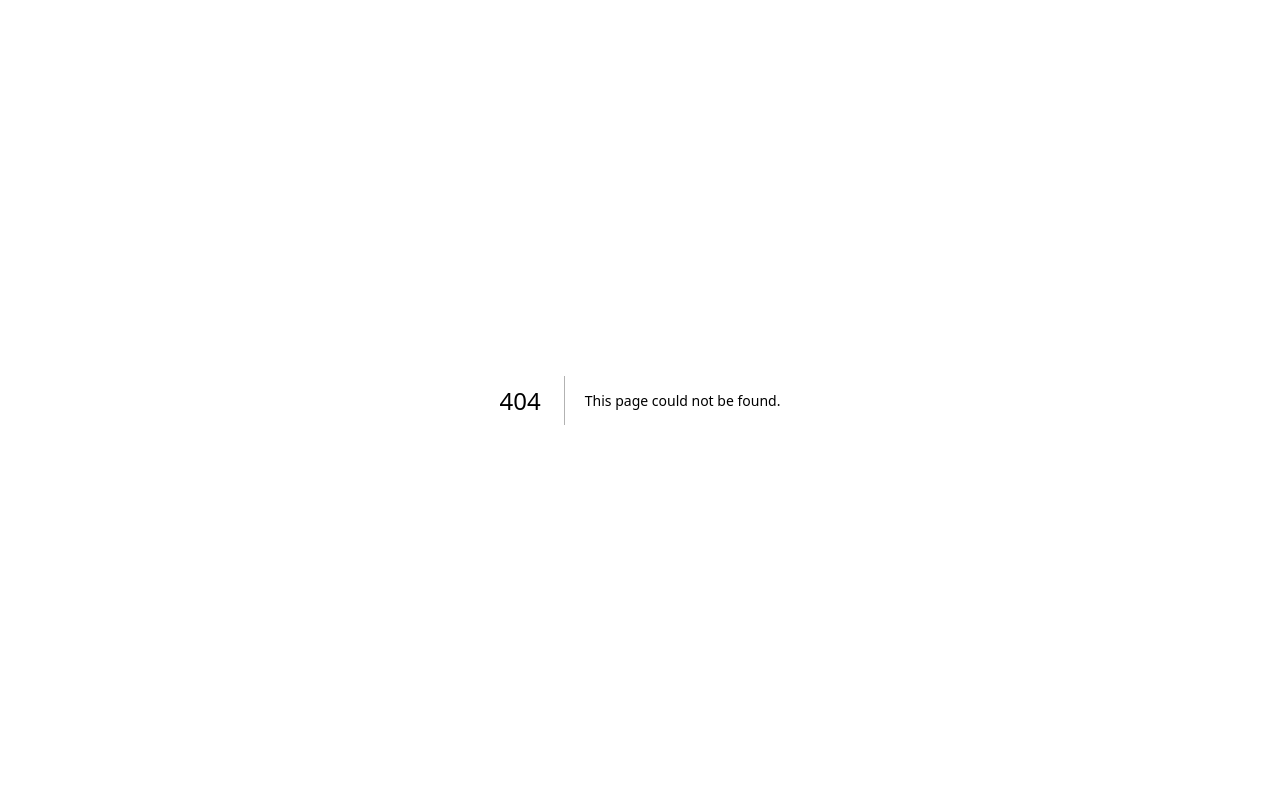
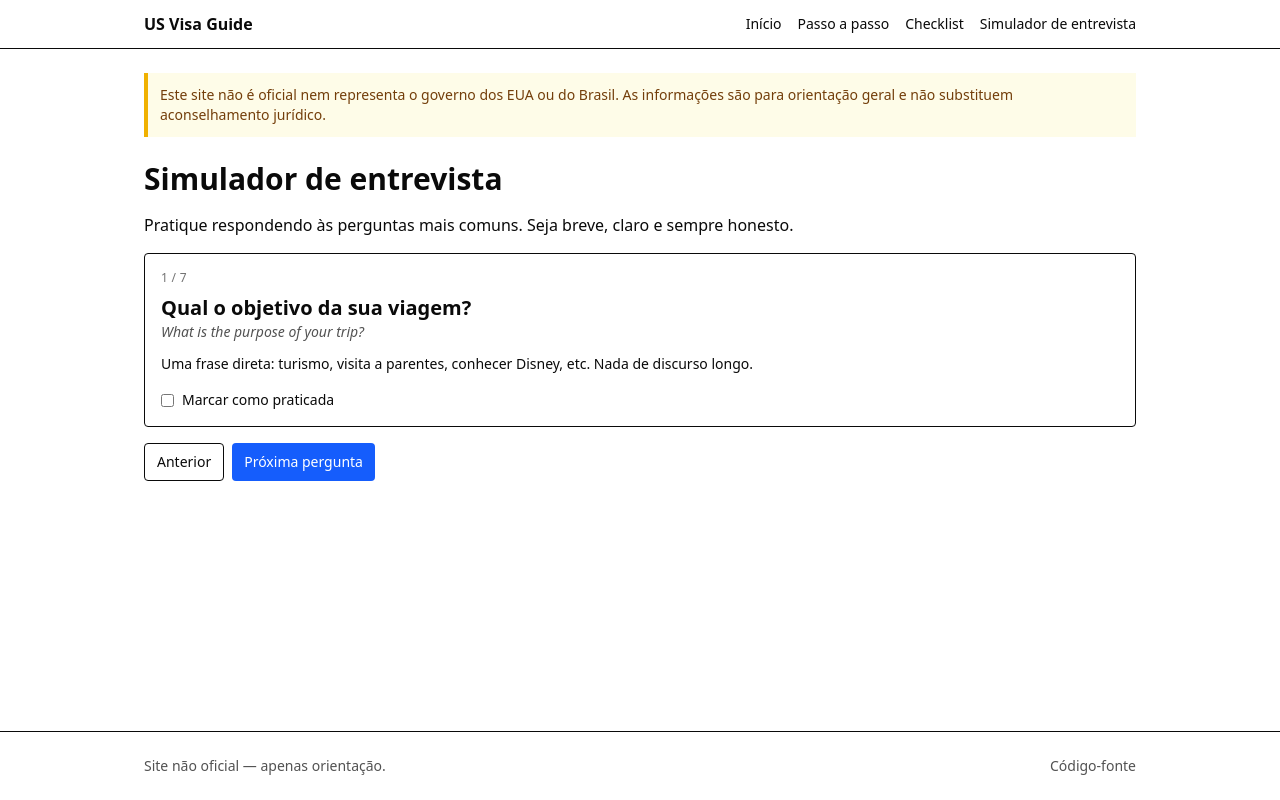
Before and after one commit to dynaum/us-visa, a Next.js app: page /pt-BR/tools/interview-simulator in a window 1280 px wide. Before the commit this address had no page. Built offline with nearby package versions, Linux system fonts and the light colour scheme.

Commit message:
feat(simulator): add interview practice simulator tool

```diff
--- /dev/null
+++ b/src/app/[locale]/tools/interview-simulator/page.tsx
@@ -0,0 +1,14 @@
+import { useTranslations } from 'next-intl';
+import { InterviewSimulator } from '@/components/interview-simulator';
+import { INTERVIEW_QUESTIONS } from '@/content/pt-BR/interview-questions';
+
+export default function SimulatorPage() {
+  const t = useTranslations('simulator');
+  return (
+    <main className="space-y-4">
+      <h1 className="text-3xl font-bold">{t('heading')}</h1>
+      <p>{t('intro')}</p>
+      <InterviewSimulator questions={INTERVIEW_QUESTIONS} />
+    </main>
+  );
+}
--- /dev/null
+++ b/src/components/interview-simulator.tsx
@@ -0,0 +1,62 @@
+'use client';
+
+import { useEffect, useState } from 'react';
+import { useTranslations } from 'next-intl';
+import { readInterview, togglePracticed } from '@/lib/progress';
+import type { InterviewQuestion } from '@/content/pt-BR/interview-questions';
+
+export function InterviewSimulator({ questions }: { questions: InterviewQuestion[] }) {
+  const t = useTranslations('simulator');
+  const [index, setIndex] = useState(0);
+  const [practiced, setPracticed] = useState<string[]>([]);
+
+  useEffect(() => {
+    // eslint-disable-next-line react-hooks/set-state-in-effect -- hydration from localStorage after mount
+    setPracticed(readInterview().practiced);
+  }, []);
+
+  const q = questions[index];
+  const isPracticed = practiced.includes(q.id);
+
+  const go = (delta: number) => {
+    const next = (index + delta + questions.length) % questions.length;
+    setIndex(next);
+  };
+
+  return (
+    <div className="space-y-4">
+      <article className="rounded border p-4">
+        <p className="text-xs uppercase tracking-wide text-neutral-500">
+          {index + 1} / {questions.length}
+        </p>
+        <p className="mt-2 text-xl font-semibold">{q.pt}</p>
+        <p className="text-sm italic text-neutral-600 dark:text-neutral-400">{q.en}</p>
+        <p className="mt-3 text-sm">{q.guidance}</p>
+
+        <label className="mt-4 flex items-center gap-2 text-sm">
+          <input
+            type="checkbox"
+            checked={isPracticed}
+            onChange={() => setPracticed(togglePracticed(q.id).practiced)}
+          />
+          {t('markPracticed')}
+        </label>
+      </article>
+
+      <div className="flex gap-2">
+        <button
+          onClick={() => go(-1)}
+          className="rounded border px-3 py-2 text-sm hover:bg-neutral-50 dark:hover:bg-neutral-900"
+        >
+          {t('previous')}
+        </button>
+        <button
+          onClick={() => go(1)}
+          className="rounded bg-blue-600 px-3 py-2 text-sm text-white hover:bg-blue-700"
+        >
+          {t('next')}
+        </button>
+      </div>
+    </div>
+  );
+}
--- /dev/null
+++ b/src/content/pt-BR/interview-questions.ts
@@ -0,0 +1,56 @@
+export type InterviewQuestion = {
+  id: string;
+  en: string;
+  pt: string;
+  guidance: string;
+};
+
+export const INTERVIEW_QUESTIONS: InterviewQuestion[] = [
+  {
+    id: 'purpose',
+    en: 'What is the purpose of your trip?',
+    pt: 'Qual o objetivo da sua viagem?',
+    guidance:
+      'Uma frase direta: turismo, visita a parentes, conhecer Disney, etc. Nada de discurso longo.',
+  },
+  {
+    id: 'destination',
+    en: 'Where will you go and for how long?',
+    pt: 'Para onde você vai e por quantos dias?',
+    guidance:
+      'Cite as cidades principais e a duração. Se ainda não tem tudo fechado, diga o plano geral.',
+  },
+  {
+    id: 'who-pays',
+    en: 'Who is paying for the trip?',
+    pt: 'Quem está pagando a viagem?',
+    guidance:
+      'Diga a verdade — você, um familiar, a empresa. Se for alguém, diga quem e a relação.',
+  },
+  {
+    id: 'work',
+    en: 'Where do you work and for how long?',
+    pt: 'Onde você trabalha e há quanto tempo?',
+    guidance:
+      'Nome da empresa, cargo e tempo. Se for autônomo ou tem empresa própria, diga isso claramente.',
+  },
+  {
+    id: 'ties',
+    en: 'Do you have family, a home, or ties in Brazil?',
+    pt: 'Você tem família, casa, vínculos no Brasil?',
+    guidance:
+      'Mencione o que for verdade: cônjuge, filhos, pais dependentes, imóvel, trabalho estável.',
+  },
+  {
+    id: 'prior-travel',
+    en: 'Have you been to the US or other countries before?',
+    pt: 'Já viajou para os EUA ou outros países?',
+    guidance: 'Liste os principais. Se for primeira vez internacional, diga tranquilamente.',
+  },
+  {
+    id: 'us-family',
+    en: 'Do you have relatives in the US?',
+    pt: 'Você tem parentes nos EUA?',
+    guidance: 'Diga a verdade. Ter parente lá não é problema; esconder é.',
+  },
+];
```
Also changed, not shown: 1 other file (tests, documents, lock files or other folders).
